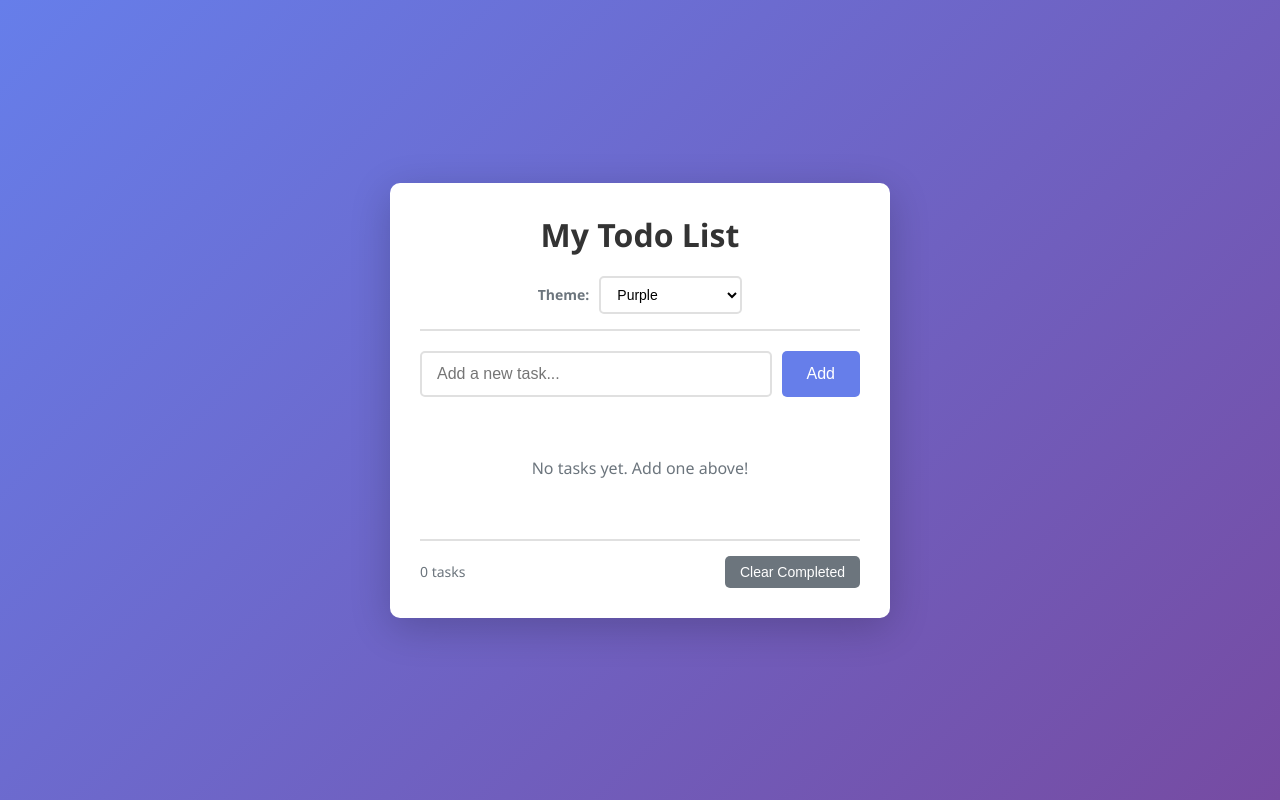
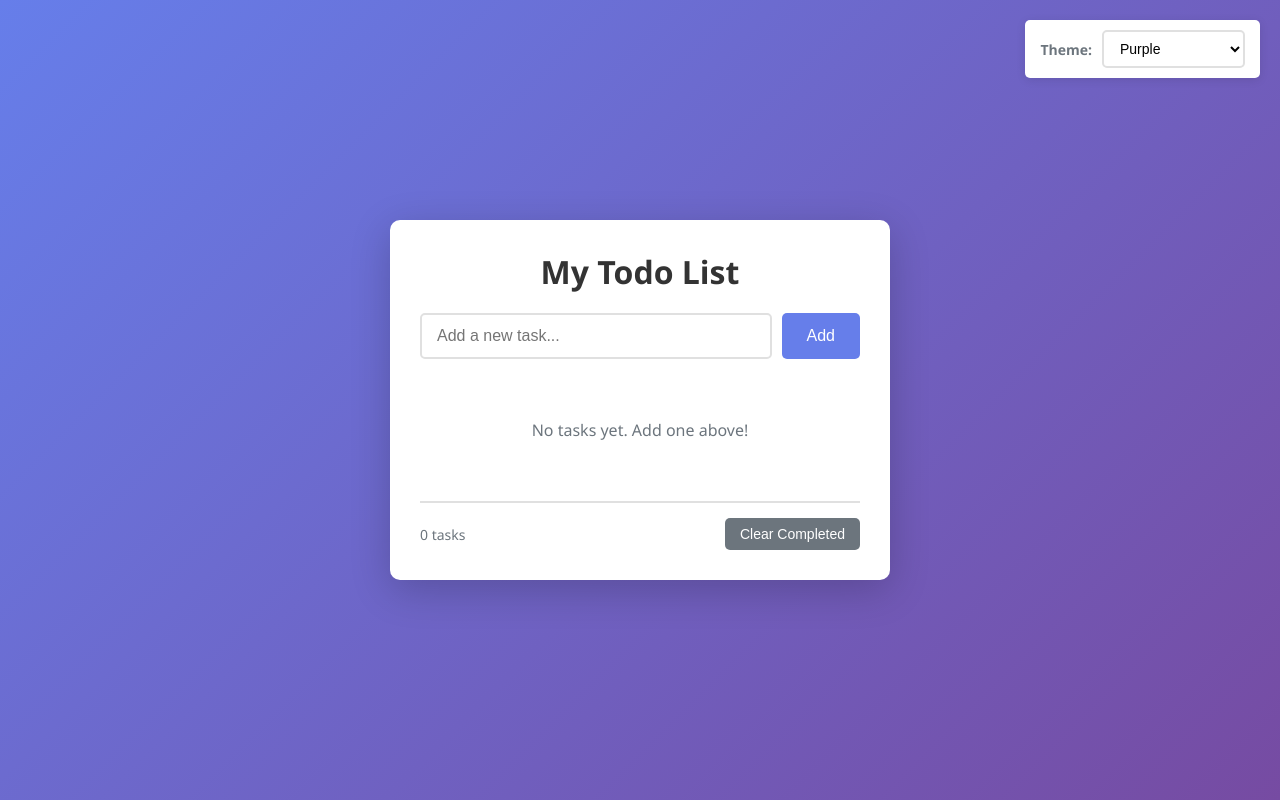
Before and after one commit to jlafshari/Sandbox, a plain HTML site: page index.html in a window 1280 px wide. Drawn offline with Linux system fonts and the light colour scheme.

Commit message:
feat: move theme selector to top right corner
- Move theme selector HTML outside of container to body level
- Update CSS to position it fixed at top right (20px from edges)
- Add white background, shadow, and z-index for visibility
- Remove bottom border that was used when inside container

```diff
--- a/index.html
+++ b/index.html
@@ -7,8 +7,6 @@
     <link rel="stylesheet" href="style.css">
 </head>
 <body>
-    <div class="container">
-        <h1>My Todo List</h1>
     <div class="theme-selector">
         <label for="themeSelect">Theme:</label>
         <select id="themeSelect">
@@ -20,6 +18,8 @@
             <option value="dark">Dark Mode</option>
         </select>
     </div>
+    <div class="container">
+        <h1>My Todo List</h1>
         <div class="input-container">
             <input type="text" id="todoInput" placeholder="Add a new task..." />
             <button id="addBtn">Add</button>
--- a/style.css
+++ b/style.css
@@ -57,13 +57,17 @@ h1 {
 }
 
 .theme-selector {
+    position: fixed;
+    top: 20px;
+    right: 20px;
     display: flex;
     align-items: center;
-    justify-content: center;
     gap: 10px;
-    margin-bottom: 20px;
-    padding-bottom: 15px;
-    border-bottom: 2px solid #e0e0e0;
+    background: white;
+    padding: 10px 15px;
+    border-radius: 5px;
+    box-shadow: 0 2px 10px rgba(0, 0, 0, 0.1);
+    z-index: 1000;
 }
 
 .theme-selector label {
```
Lines whose indentation alone changed are shown as unchanged.
